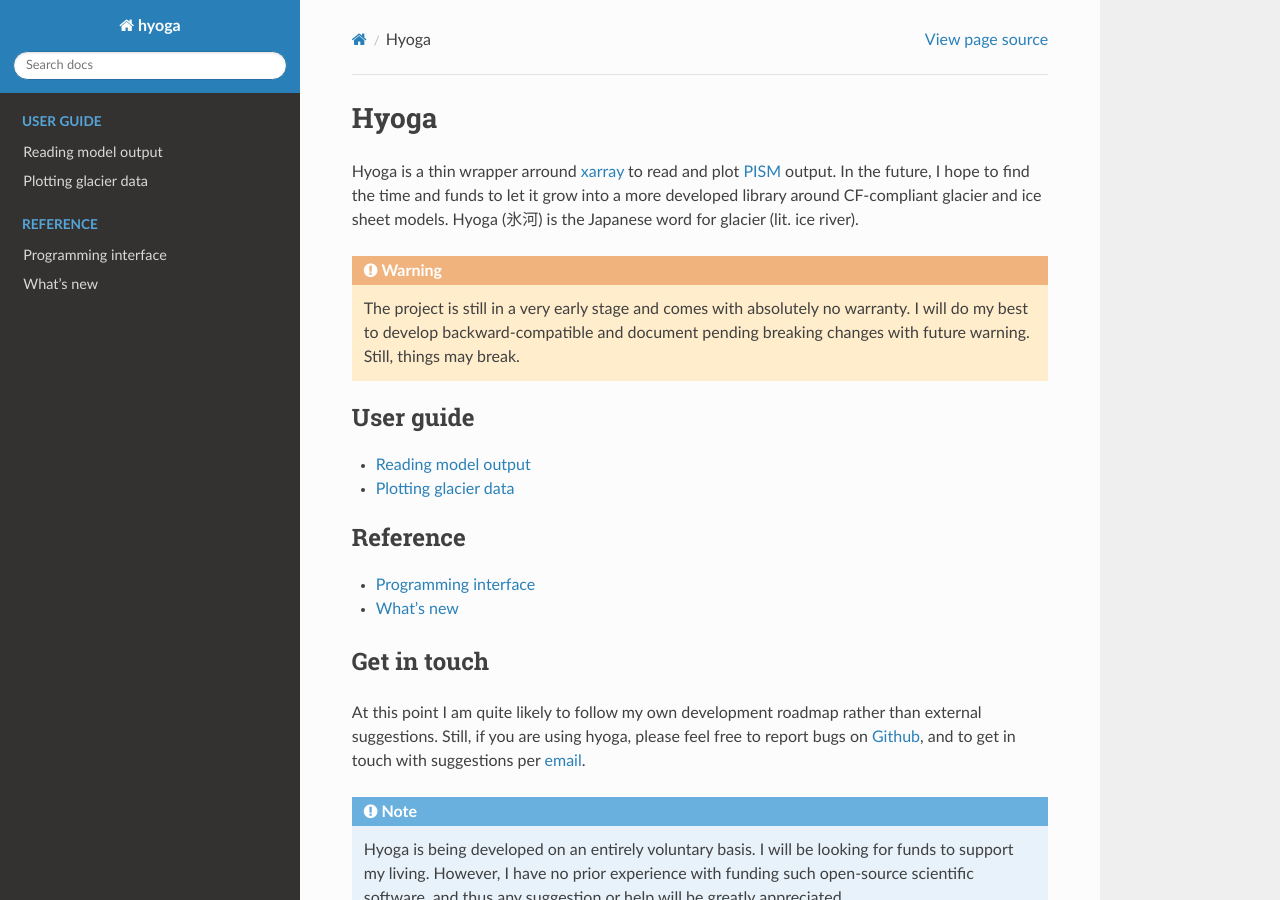
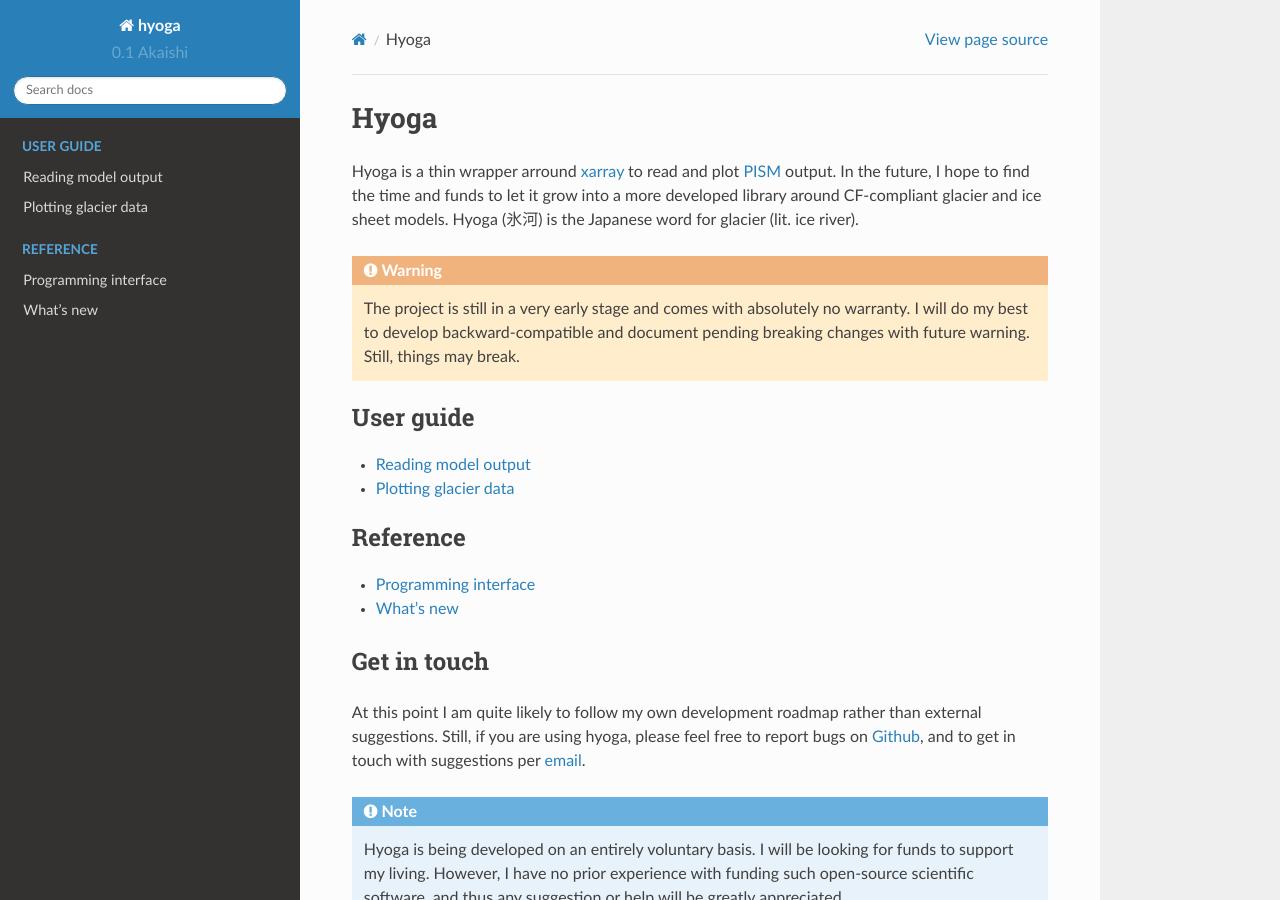
Before and after one commit to juseg/hyoga, a Sphinx documentation site: the page built from doc/index.rst, in a window 1280 px wide and 900 px high. Built offline with Sphinx 7.4.7 and the Read the Docs theme 2.0.0, drawn with Linux system fonts in a browser that asks for light colours; pages that are not in the unit, such as notebooks, are missing from menus.

Commit message:
Well that's it. Call it v0.1.0 first release.

```diff
--- a/doc/conf.py
+++ b/doc/conf.py
@@ -8,6 +8,8 @@
 project = 'hyoga'
 copyright = '2021, Julien Seguinot'
 author = 'Julien Seguinot'
+version = '0.1 Akaishi'
+release = '0.1.0'
 
 
 # -- General configuration ---------------------------------------------------
--- a/setup.cfg
+++ b/setup.cfg
@@ -6,7 +6,7 @@
 [metadata]
 
 name = hyoga
-version = 0.0
+version = 0.1.0
 author = Julien Seguinot
 description = A thin wrapper around xarray to open and plot PISM files
 long_description = file: README.rst
```
